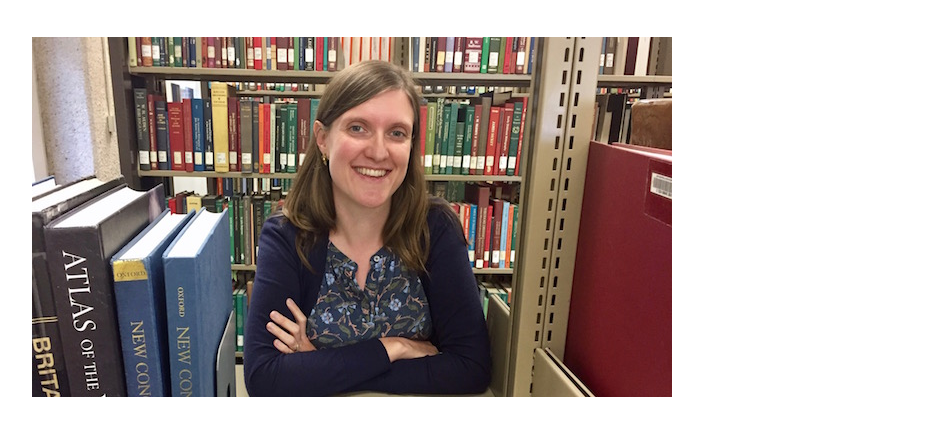
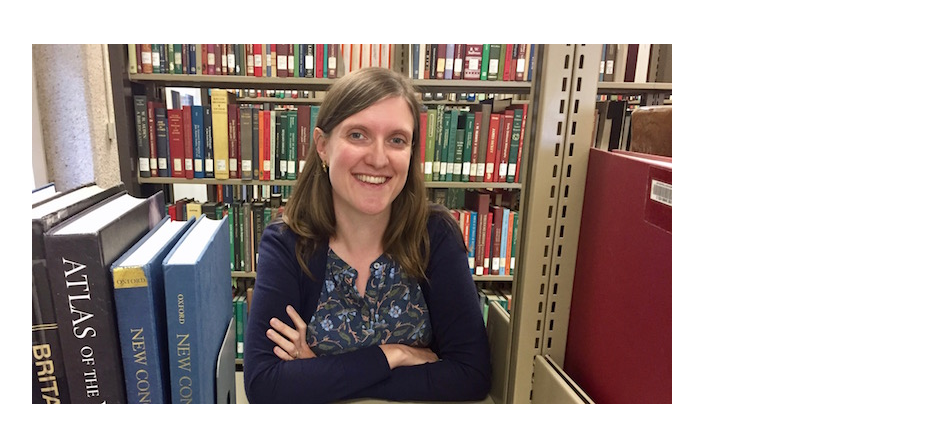
Before and after one commit to katieediger/website, a plain HTML site: page index.html in a window 1280 px wide. Shown: the top 421 px of the page, without its empty margins (175-1103 px from the left). Drawn offline with Linux system fonts and the light colour scheme.

Commit message:
Fixed missing em value in CSS

```diff
--- a/screen.css
+++ b/screen.css
@@ -55,15 +55,15 @@ html {
   -moz-text-size-adjust: 100%;
 	-webkit-text-size-adjust: 100%;
 	-ms-text-size-adjust: 100%;
-	text-size-adjust: 100%;
+	text-size-adjust: 100;
 	text-rendering: optimizeLegibility;
 	font-size: 1.125em; /* 18 /16 = 1.25 */
 	line-height: 1.22222em; /* 22 / 19 = 1.222... aka 122%*/
+	padding-top: 2.44444em; /* 44/ 18 = 2.44444*/
+	padding-right: 1.22222em;
+	padding-left: 1.22222em;
 	font-family: 'Cardo', serif;
 	background-color: white;
-	padding-top: 2.44444; /* 44/ 18 = 2.44444*/
-	padding-left: 1.22222em;
-	padding-right: 1.22222em;
 }
 
 figure, p {
@@ -79,7 +79,6 @@ h1 {
 body {
 	width: 70%;
 	margin: 0 auto;
-	padding: 3% 10% 10% 10%;
 }
 
 /* responsive images */
```
